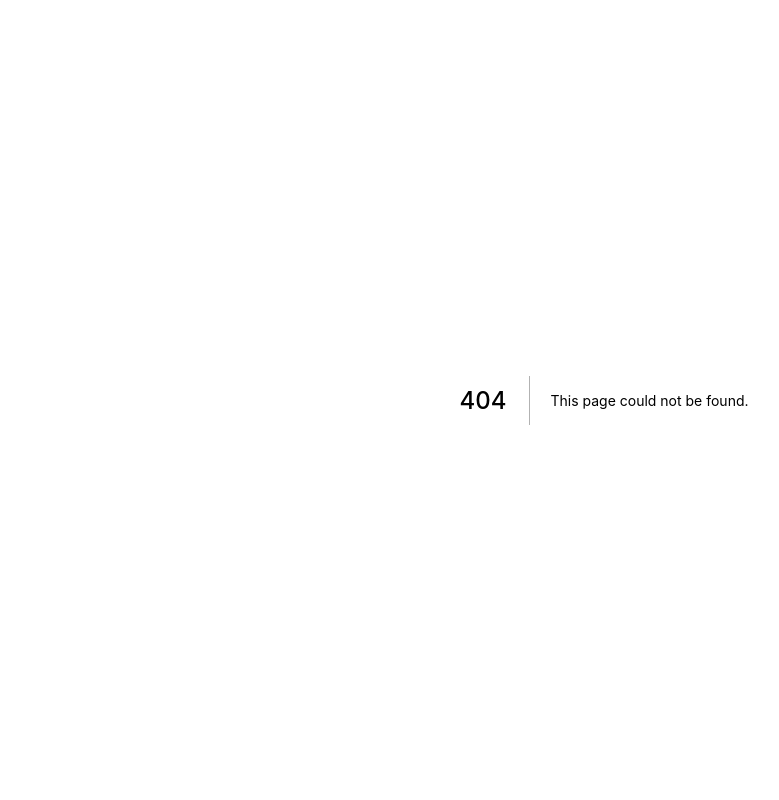
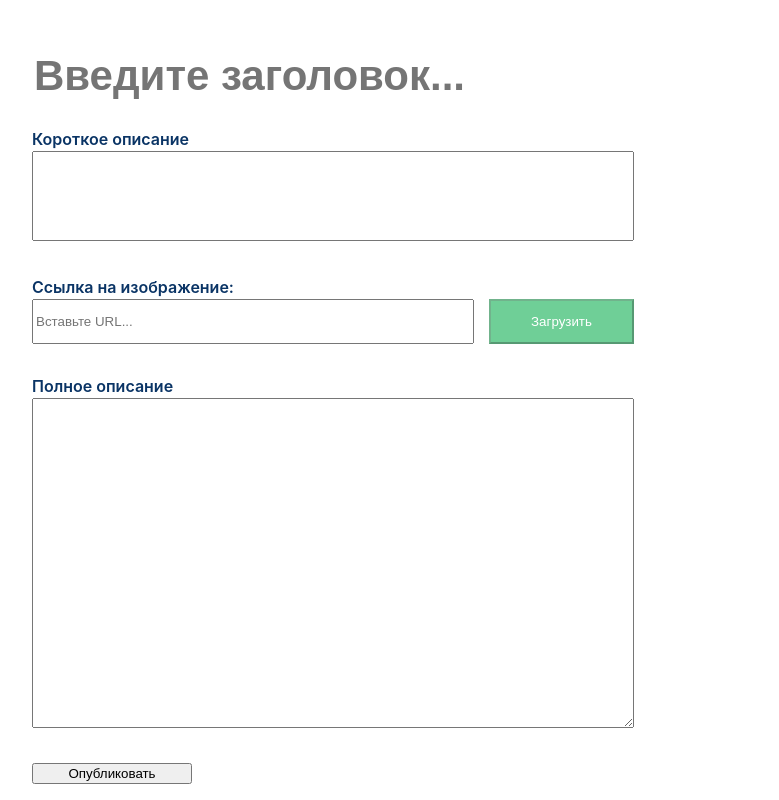
Before and after one commit to Shiroyam/next-blog-client, a Next.js app: page /create in a window 1280 px wide. Before the commit this address had no page. Shown: the whole page, without its empty margins (36-815 px from the left). Built offline with nearby package versions, Linux system fonts and the light colour scheme.

Commit message:
сделал верстку для Create

```diff
--- /dev/null
+++ b/pages/create.tsx
@@ -0,0 +1,50 @@
+import { FC } from "react";
+import s from "./../styles/create.module.scss";
+
+const Create: FC = () => {
+  return (
+    <>
+      <div className={s.create}>
+        <form>
+          <div className={s.create__headerContainer}>
+            <input
+              placeholder="Введите заголовок..."
+              className={s.create__headerInput}
+            ></input>
+            <div className={s.create__context}></div>
+          </div>
+          <div className={s.create__descriptionContainer}>
+            <div className={s.create__header}>Короткое описание</div>
+            <textarea className={s.create__input}></textarea>
+            <div className={s.create__context}></div>
+          </div>
+          <div className={s.create__linkContainer}>
+            <div className={s.create__header}>Ссылка на изображение:</div>
+            <div className={s.create__form}>
+              <div className={s.create__container}>
+                <input
+                  placeholder="Вставьте URL..."
+                  className={s.create__input}
+                ></input>
+                <button disabled className={s.create__button}>
+                  Загрузить
+                </button>
+              </div>
+              <div className={s.create__context}></div>
+            </div>
+          </div>
+          <div className={s.create__textContainer}>
+            <div className={s.create__header}>Полное описание</div>
+            <textarea className={s.create__input}></textarea>
+            <div className={s.create__context}></div>
+          </div>
+          <button type="submit" className={s.create__button}>
+            Опубликовать
+          </button>
+        </form>
+      </div>
+    </>
+  );
+};
+
+export default Create;
--- /dev/null
+++ b/styles/create.module.scss
@@ -0,0 +1,107 @@
+.create {
+    width: 602px;
+    height: 650px;
+    padding: 50px 68px;
+    .create__headerContainer {
+      .create__context {
+        font-style: normal;
+        font-weight: 600;
+        font-size: 13px;
+        line-height: 100%;
+        color: red;
+      }
+      .create__headerInput {
+        border: none;
+        height: 52px;
+        font-style: normal;
+        font-weight: 800;
+        font-size: 42px;
+        line-height: 52px;
+        color: #d7d7d7;
+        outline: none;
+      }
+    }
+    .create__descriptionContainer {
+      margin-top: 25px;
+      .create__context {
+        font-style: normal;
+        font-weight: 600;
+        font-size: 13px;
+        line-height: 100%;
+        color: red;
+      }
+      .create__header {
+        font-style: normal;
+        font-weight: 600;
+        font-size: 16px;
+        line-height: 24px;
+        color: #0a3465;
+      }
+      .create__input {
+        width: 602px;
+        height: 90px;
+        resize: none;
+      }
+    }
+
+    .create__linkContainer {
+      width: 602px;
+      margin-top: 30px;
+      .create__header {
+        font-style: normal;
+        font-weight: 600;
+        font-size: 16px;
+        line-height: 24px;
+        color: #0a3465;
+      }
+      .create__form {
+        .create__context {
+          font-style: normal;
+          font-weight: 600;
+          font-size: 13px;
+          line-height: 100%;
+          color: red;
+        }
+        .create__container{
+          display: flex;
+          justify-content: space-between;
+          .create__input {
+          width: 442px;
+          height: 45px;
+          margin-right: 15px;
+        }
+        .create__button {
+          color: #ffffff;
+          background: #6fcf97;
+          width: 145px;
+          height: 45px;
+        }
+      }
+    }
+    }
+    .create__textContainer {
+      margin-top: 30px;
+      margin-bottom: 30px;
+      .create__context {
+        font-style: normal;
+        font-weight: 600;
+        font-size: 13px;
+        line-height: 100%;
+        color: red;
+      }
+      .create__header {
+        font-style: normal;
+        font-weight: 600;
+        font-size: 16px;
+        line-height: 24px;
+        color: #0a3465;
+      }
+      .create__input {
+        width: 602px;
+        height: 330px;
+      }
+    }
+    .create__button {
+      width: 160px;
+    }
+  }
```
